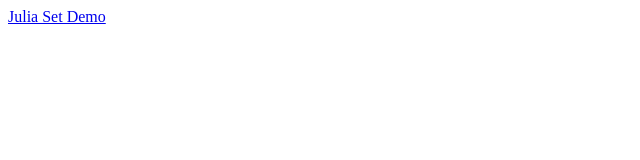
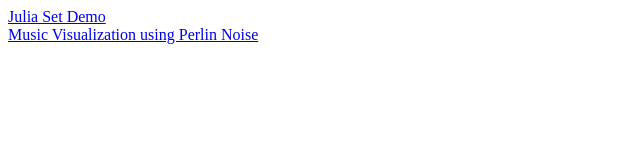
Before and after one commit to Anomaly42/WebGL_Mini_Projects, a plain HTML site: page index.html in a window 1280 px wide. Shown: the whole page, without its empty margins (0-640 px from the left). Drawn offline with Linux system fonts and the light colour scheme.

Commit message:
Added the Perlin Noise Music Visualizer to  index.html

```diff
--- a/index.html
+++ b/index.html
@@ -8,6 +8,8 @@
 <body>
 
     <a href="julia.html">Julia Set Demo</a>
+    <br>
+    <a href="final.html">Music Visualization using Perlin Noise</a>
 
 </body>
 </html>
```
